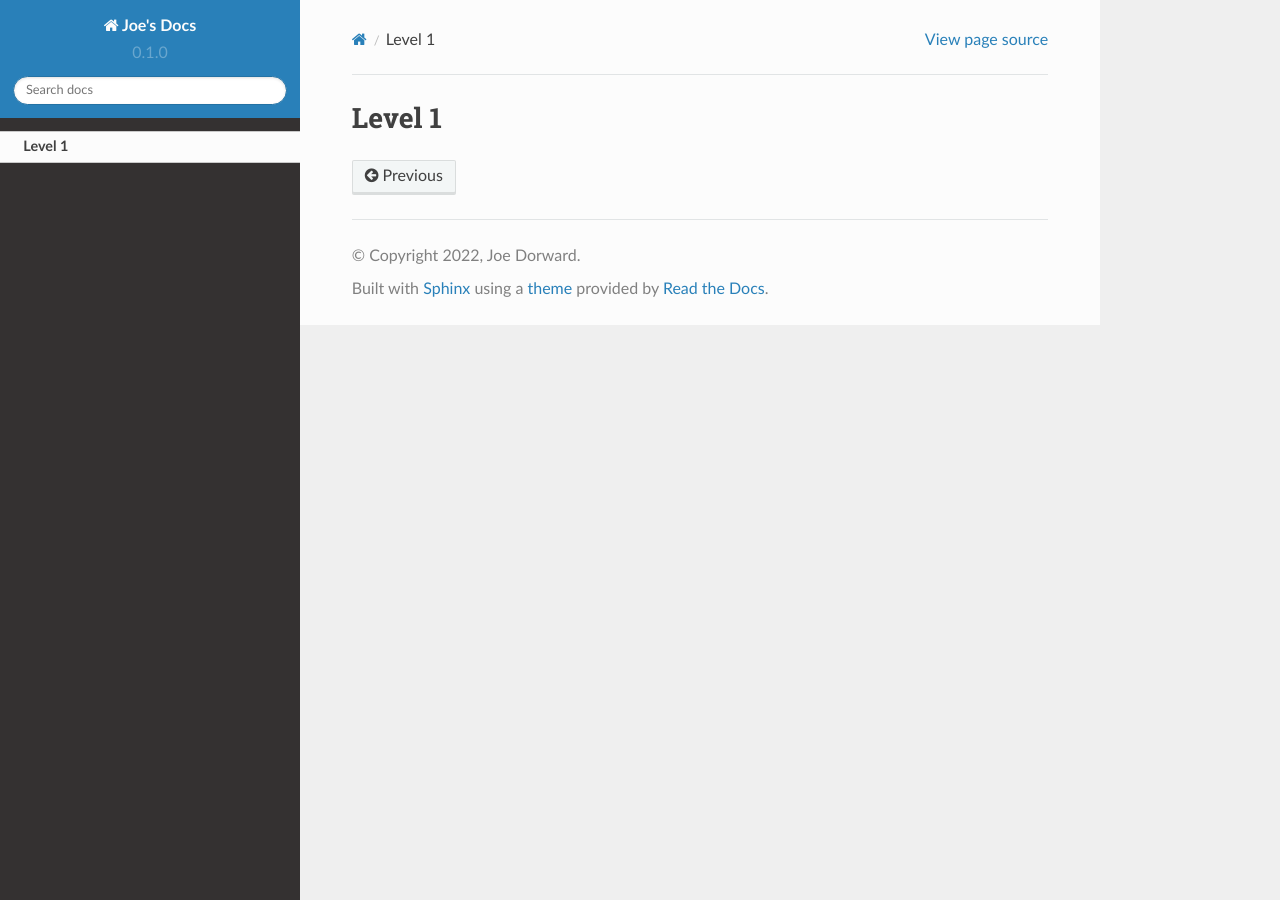
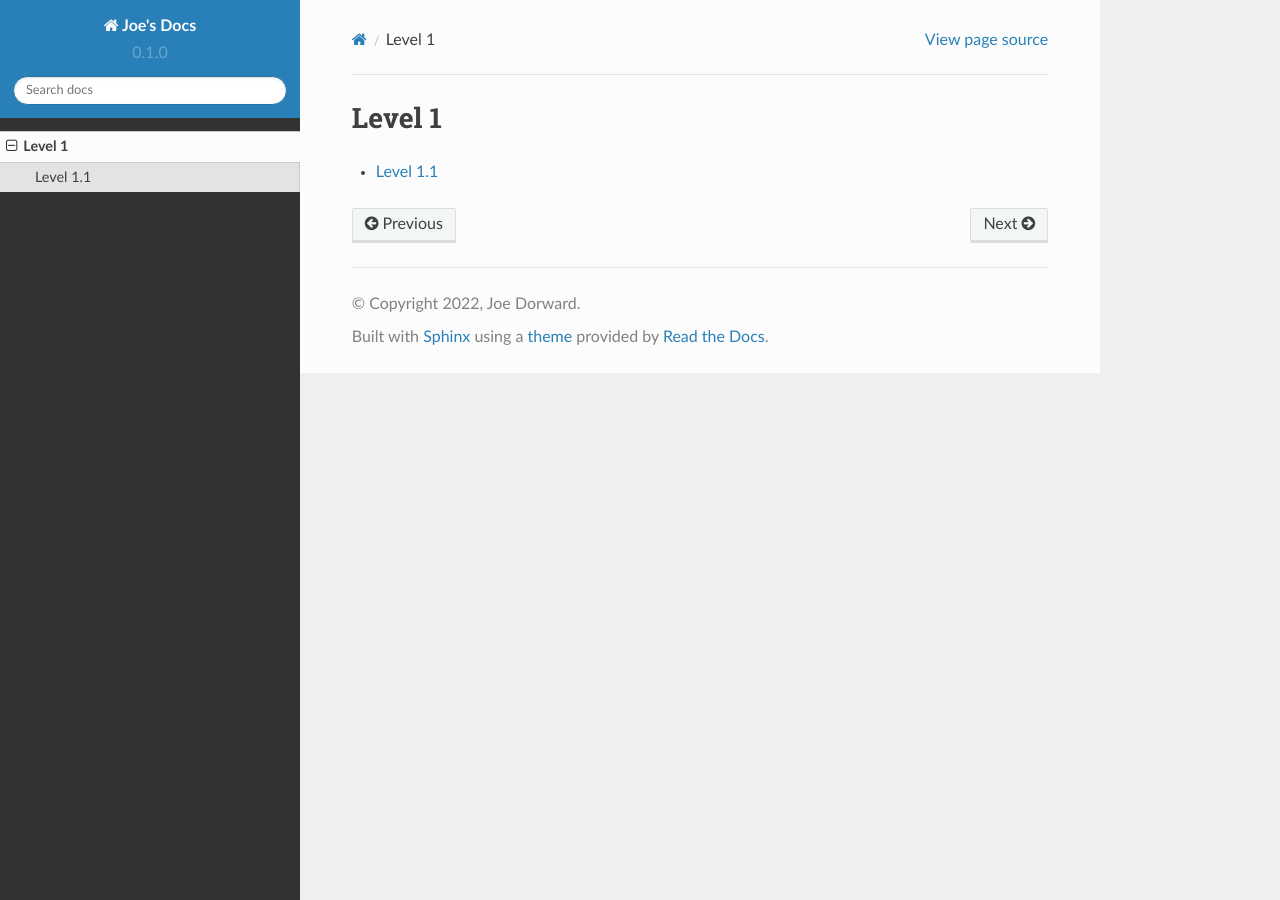
Before and after one commit to joe-dorward/read-my-docs, a Sphinx documentation site: the page built from docs/source/_level_1.rst, in a window 1280 px wide. Built offline with Sphinx 7.4.7 and the Read the Docs theme 2.0.0, drawn with Linux system fonts in a browser that asks for light colours.

Commit message:
Update _level_1.rst

```diff
--- a/docs/source/_level_1.rst
+++ b/docs/source/_level_1.rst
@@ -1,2 +1,6 @@
 Level 1
 #######
+
+.. toctree::
+
+  _level_1_1
```
